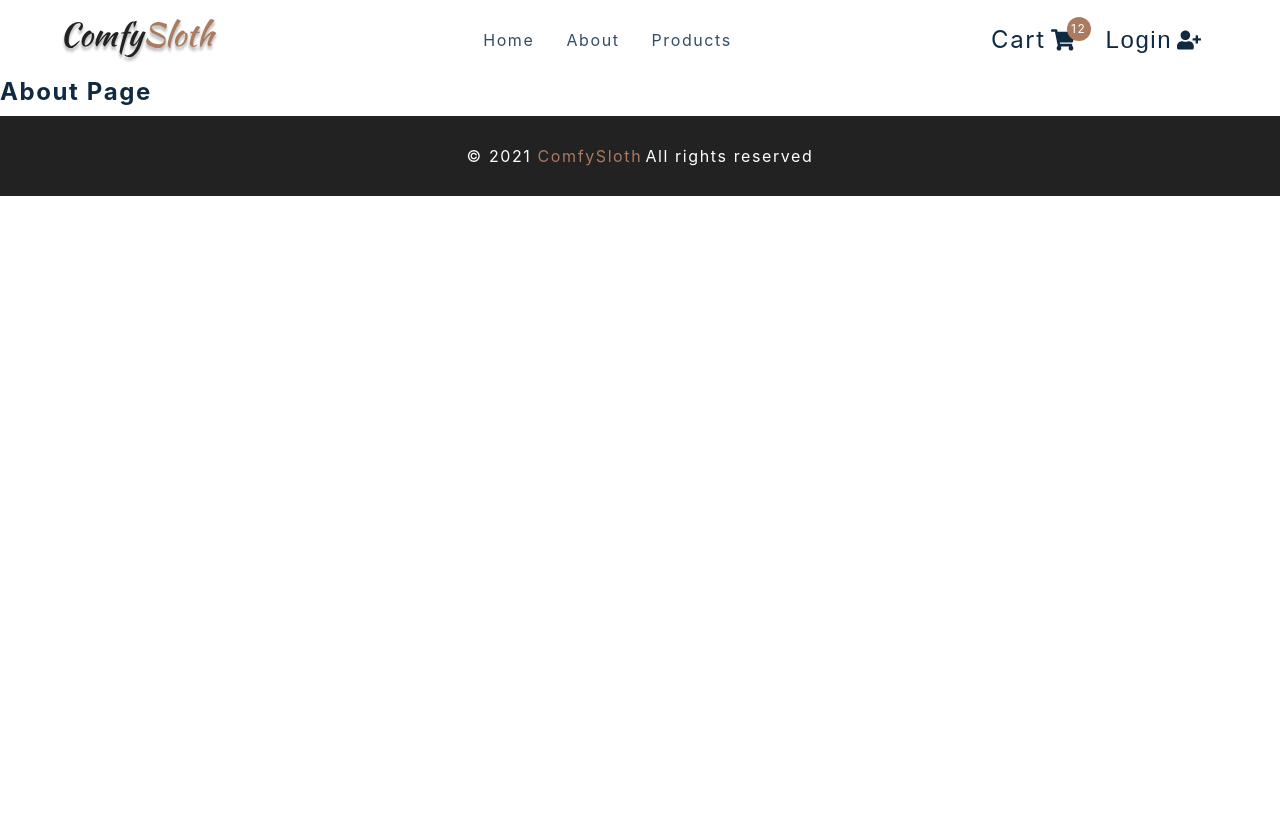
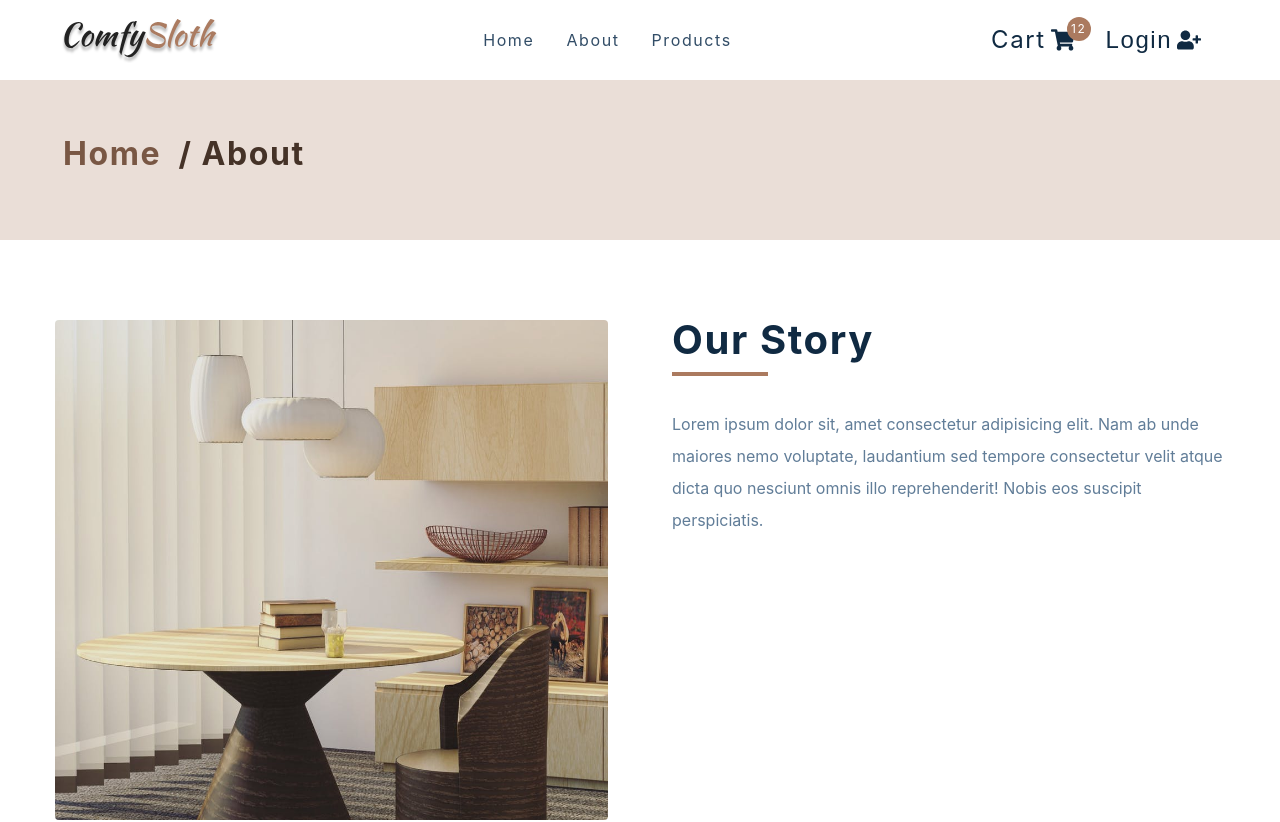
Before and after one commit to TahirKalim/react-comfy-sloth, a React (Create React App) app: page /about in a window 1280 px wide. Shown: the top 822 px of the page. Before the commit the page ends 800 px from the top, so only its background shows below. Built offline with nearby package versions, Linux system fonts and the light colour scheme; the HTML template or start-up script is replaced by a standard one.

Commit message:
error, about, checkout page

```diff
--- a/src/components/PageHero.js
+++ b/src/components/PageHero.js
@@ -1,8 +1,16 @@
 import React from 'react'
 import styled from 'styled-components'
 import { Link } from 'react-router-dom'
-const PageHero = () => {
-  return <h4>page hero</h4>
+const PageHero = ({ title }) => {
+  return (
+    <Wrapper>
+      <div className='section-center'>
+        <h3>
+          <Link to='/'>Home</Link> / {title}
+        </h3>
+      </div>
+    </Wrapper>
+  )
 }
 
 const Wrapper = styled.section`
--- a/src/pages/AboutPage.js
+++ b/src/pages/AboutPage.js
@@ -4,7 +4,26 @@
 import aboutImg from '../assets/hero-bcg.jpeg'
 
 const AboutPage = () => {
-  return <h4>about page</h4>
+  return (
+    <main>
+      <PageHero title='about' />
+      <Wrapper className='page section section-center'>
+        <img src={aboutImg} alt='nice desk' />
+        <article>
+          <div className='title'>
+            <h2>our story</h2>
+            <div className='underline'></div>
+          </div>
+          <p>
+            Lorem ipsum dolor sit, amet consectetur adipisicing elit. Nam ab
+            unde maiores nemo voluptate, laudantium sed tempore consectetur
+            velit atque dicta quo nesciunt omnis illo reprehenderit! Nobis eos
+            suscipit perspiciatis.
+          </p>
+        </article>
+      </Wrapper>
+    </main>
+  )
 }
 
 const Wrapper = styled.section`
--- a/src/pages/CheckoutPage.js
+++ b/src/pages/CheckoutPage.js
@@ -6,7 +6,14 @@
 import { Link } from 'react-router-dom'
 
 const CheckoutPage = () => {
-  return <h4>checkout page</h4>
+  return (
+    <main>
+      <PageHero title='checkout' />
+      <Wrapper className='page'>
+        <h1>checkout here</h1>
+      </Wrapper>
+    </main>
+  )
 }
 const Wrapper = styled.div``
 export default CheckoutPage
--- a/src/pages/ErrorPage.js
+++ b/src/pages/ErrorPage.js
@@ -2,7 +2,17 @@
 import styled from 'styled-components'
 import { Link } from 'react-router-dom'
 const ErrorPage = () => {
-  return <h4>error page</h4>
+  return (
+    <Wrapper className='page-100'>
+      <section>
+        <h1>404</h1>
+        <h3>Sorry, the page you tried cannot be found</h3>
+        <Link to='/' className='btn'>
+          back home
+        </Link>
+      </section>
+    </Wrapper>
+  )
 }
 
 const Wrapper = styled.main`
```
